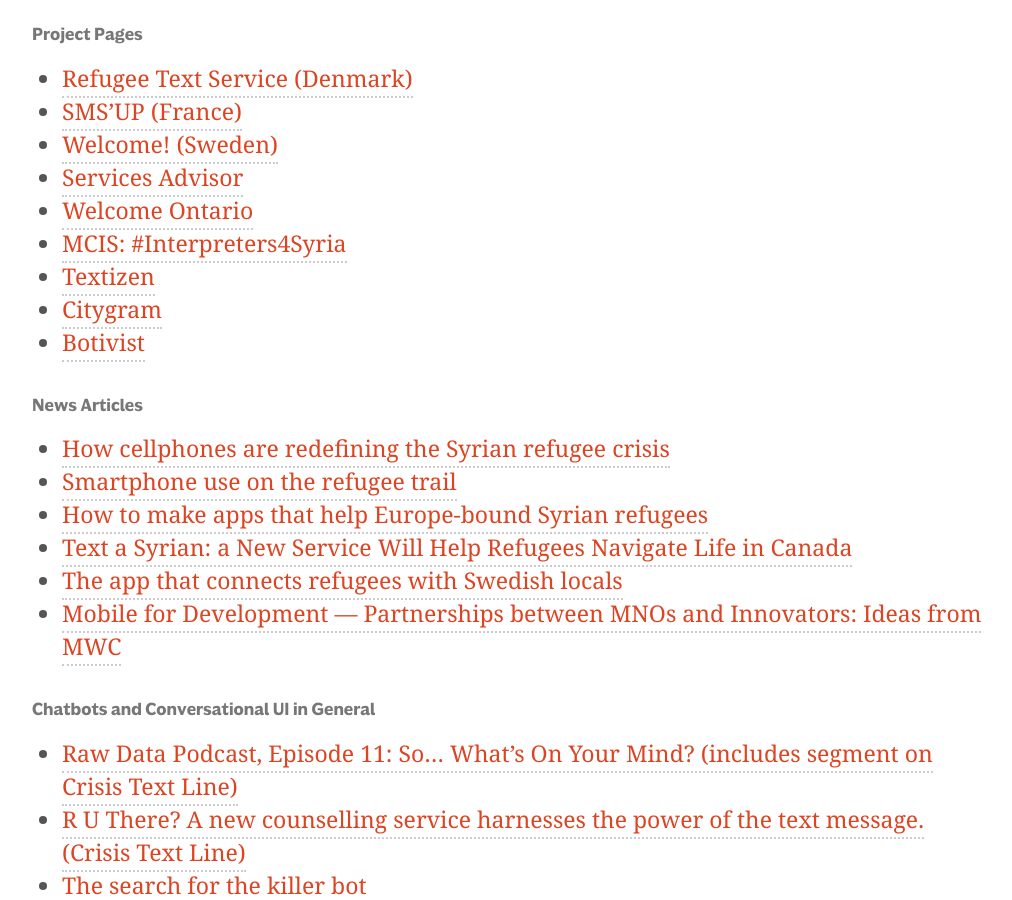
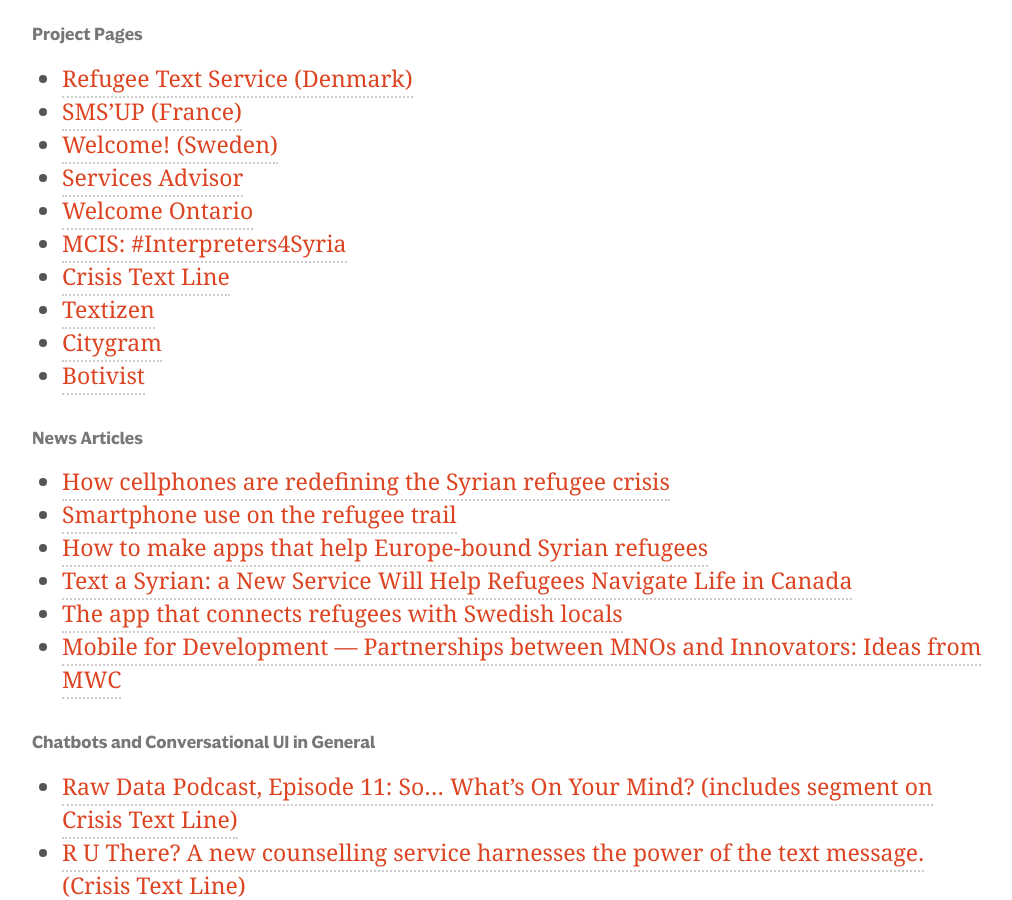
Before and after one commit to antlersanchors/antlersanchors.github.io, a Jekyll site: the page built from _portfolio/messaging-service-for-newcomers.md, in a window 1280 px wide and 900 px high, scrolled down 4609 px. Shown: the whole window, without its empty margins (128-1140 px from the left). Built offline with Jekyll 4.4.1, drawn with Linux system fonts in a browser that asks for light colours; nearby versions of some CDN libraries; some web fonts are replaced.

Commit message:
Added Crisis Text Line project page

```diff
--- a/_portfolio/messaging-service-for-newcomers.md
+++ b/_portfolio/messaging-service-for-newcomers.md
@@ -87,6 +87,7 @@
 * [Services Advisor](http://peacegeeks.org/products/services-advisor)
 * [Welcome Ontario](http://welcomeontario.ca/)
 * [MCIS: #Interpreters4Syria](http://mcislanguages.com/interpreters4syria)
+* [Crisis Text Line](http://www.crisistextline.org/)
 * [Textizen](https://www.textizen.com/)
 * [Citygram](https://www.citygram.org/)
 * [Botivist](http://research.microsoft.com/apps/pubs/default.aspx?id=256068)
```
